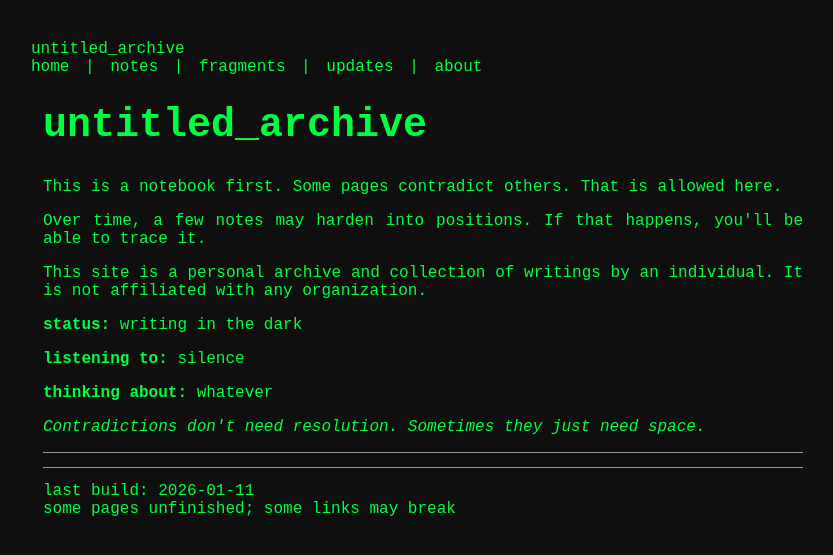
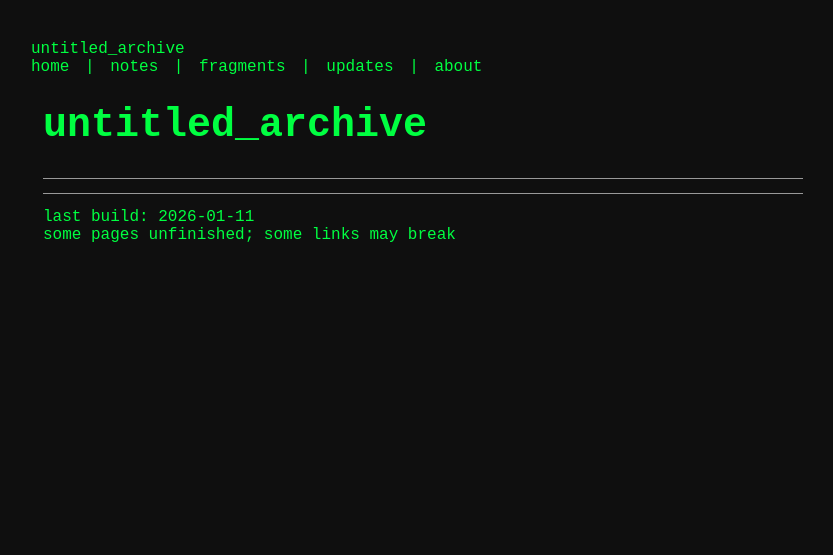
Before and after one commit to mudafie/untitled_archive, a Jekyll site: the page built from index.md, in a window 1280 px wide. Shown: the top 555 px of the page, without its empty margins (209-1042 px from the left). Built offline with Jekyll 4.4.1, drawn with Linux system fonts in a browser that asks for light colours.

Commit message:
Reinjected conditional for main page elements

```diff
--- a/_layouts/default.html
+++ b/_layouts/default.html
@@ -40,6 +40,7 @@
       <div class="page-meta">written: {{ page.date | date: "%Y-%m-%d" }}</div>
     {% endif %}
 
+    {% if page.url == "/untitled_archive/" or page.url == "/untitled_archive/index.html" %}
     <section class="front-matter">
         <p>
           This is a notebook first. Some pages contradict others. That is allowed here.
@@ -77,6 +78,7 @@
           document.getElementById("fragment-text").textContent = "no fragments available";
         }
       </script>
+      {% endif %}
       <hr>
 
     <section class="content">
```
